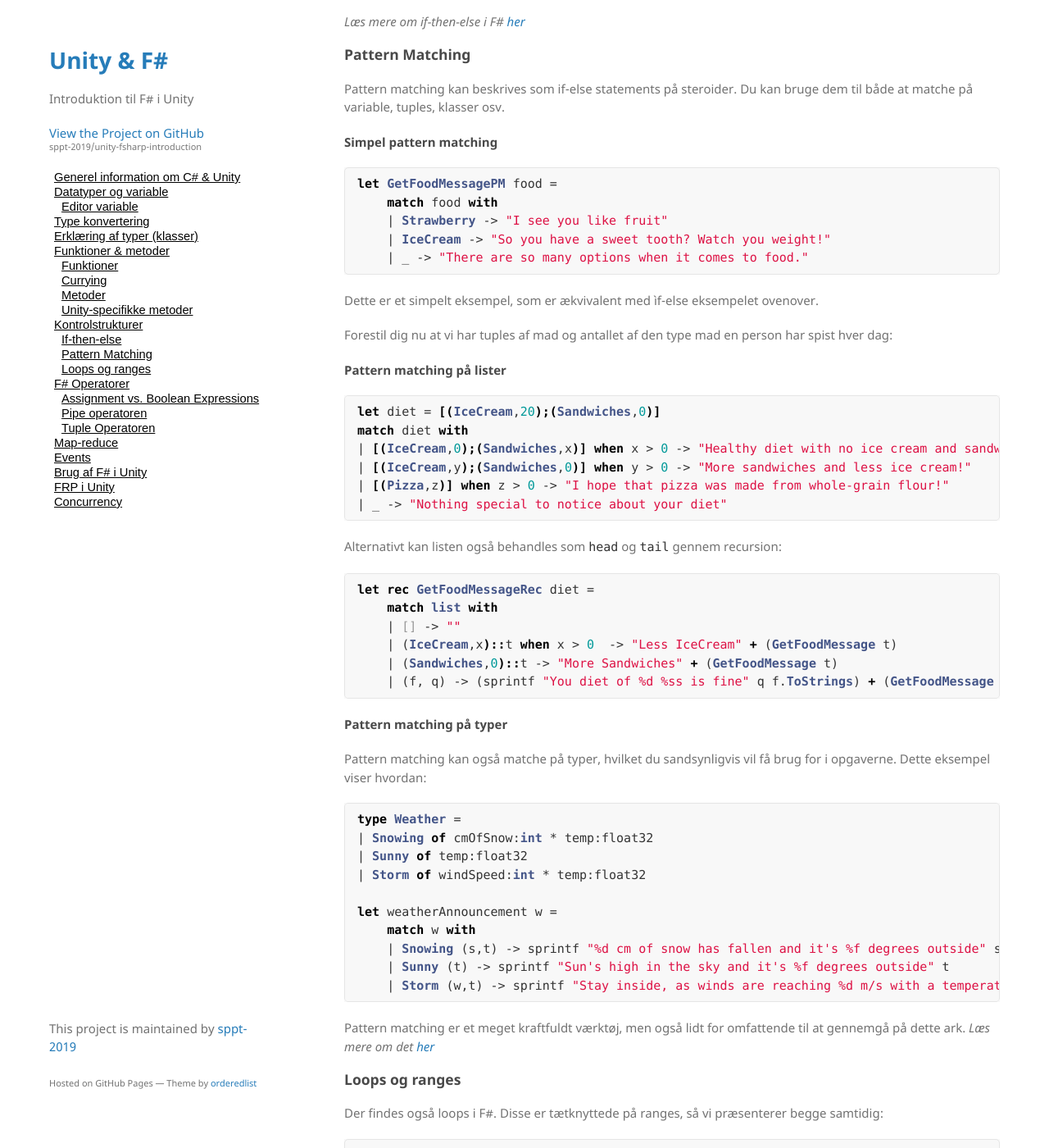
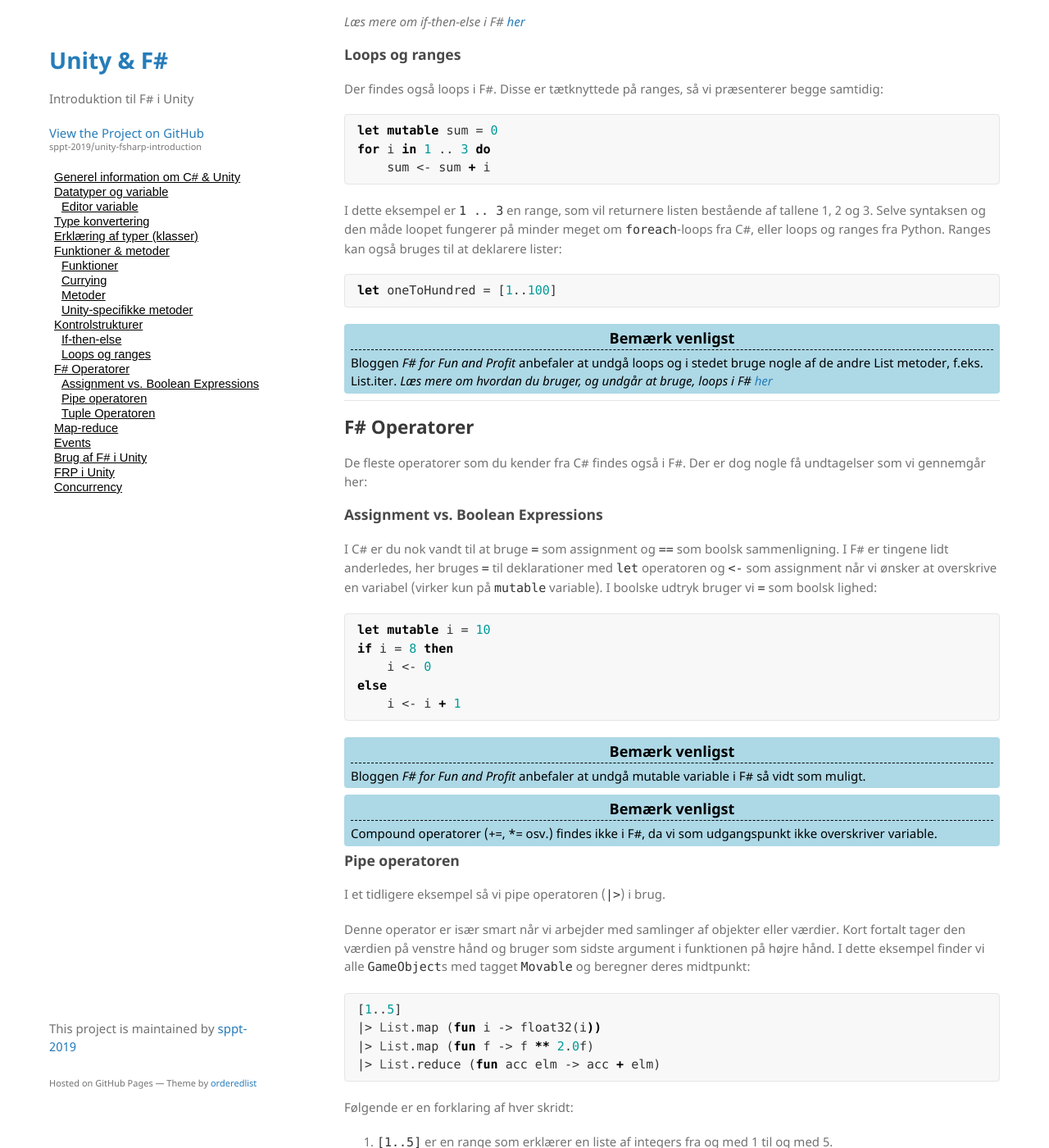
Before and after one commit to sppt-2019/unity-fsharp-introduction, a Jekyll site: the page built from csharp.md, in a window 1280 px wide and 1400 px high, scrolled down 4498 px. Shown: the whole window at 82% size. Built offline with Jekyll 4.4.1, drawn with Linux system fonts in a browser that asks for light colours; our own code applies the rules of GitHub Pages for plain Markdown files.

Commit message:
Removed pattern matching
Removed pattern matching

````diff
--- a/csharp.md
+++ b/csharp.md
@@ -185,61 +185,6 @@ I mange af disse eksempler ville man også kunne bruge pattern matching, hvilket
 
 _Læs mere om if-then-else i F# [her](https://fsharpforfunandprofit.com/posts/control-flow-expressions/#if-then-else)_
 
-
-### Pattern Matching
-Pattern matching kan beskrives som if-else statements på steroider. Du kan bruge dem til både at matche på variable, tuples, klasser osv.
-
-#### Simpel pattern matching
-```fsharp
-let GetFoodMessagePM food =
-    match food with
-    | Strawberry -> "I see you like fruit"
-    | IceCream -> "So you have a sweet tooth? Watch you weight!"
-    | _ -> "There are so many options when it comes to food."
-```
-Dette er et simpelt eksempel, som er ækvivalent med ìf-else eksempelet ovenover.
-
-Forestil dig nu at vi har tuples af mad og antallet af den type mad en person har spist hver dag:
-
-#### Pattern matching på lister
-```fsharp
-let diet = [(IceCream,20);(Sandwiches,0)]
-match diet with
-| [(IceCream,0);(Sandwiches,x)] when x > 0 -> "Healthy diet with no ice cream and sandwiches"
-| [(IceCream,y);(Sandwiches,0)] when y > 0 -> "More sandwiches and less ice cream!"
-| [(Pizza,z)] when z > 0 -> "I hope that pizza was made from whole-grain flour!"
-| _ -> "Nothing special to notice about your diet"
-```
-
-Alternativt kan listen også behandles som `head` og `tail` gennem recursion:
-```fsharp
-let rec GetFoodMessageRec diet =
-    match list with
-    | [] -> ""
-    | (IceCream,x)::t when x > 0  -> "Less IceCream" + (GetFoodMessage t)
-    | (Sandwiches,0)::t -> "More Sandwiches" + (GetFoodMessage t)
-    | (f, q) -> (sprintf "You diet of %d %ss is fine" q f.ToStrings) + (GetFoodMessage t)
-```
-
-#### Pattern matching på typer
-Pattern matching kan også matche på typer, hvilket du sandsynligvis vil få brug for i opgaverne. Dette eksempel viser hvordan:
-
-```fsharp
-type Weather =
-| Snowing of cmOfSnow:int * temp:float32
-| Sunny of temp:float32
-| Storm of windSpeed:int * temp:float32
-
-let weatherAnnouncement w =
-    match w with
-    | Snowing (s,t) -> sprintf "%d cm of snow has fallen and it's %f degrees outside" s t
-    | Sunny (t) -> sprintf "Sun's high in the sky and it's %f degrees outside" t
-    | Storm (w,t) -> sprintf "Stay inside, as winds are reaching %d m/s with a temperature of %f" w f
-```
-
-Pattern matching er et meget kraftfuldt værktøj, men også lidt for omfattende til at gennemgå på dette ark. _Læs mere om det [her](https://fsharpforfunandprofit.com/posts/match-expression/)_
-
-
 ### Loops og ranges
 Der findes også loops i F#. Disse er tætknyttede på ranges, så vi præsenterer begge samtidig:
 ```fsharp
````
